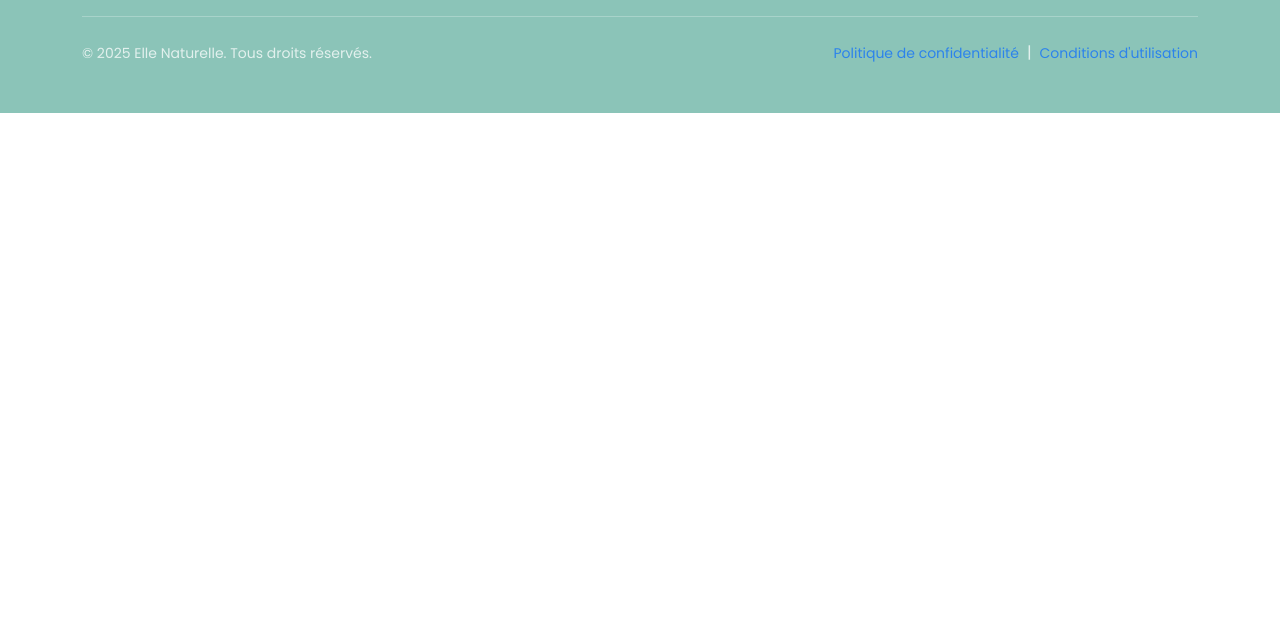
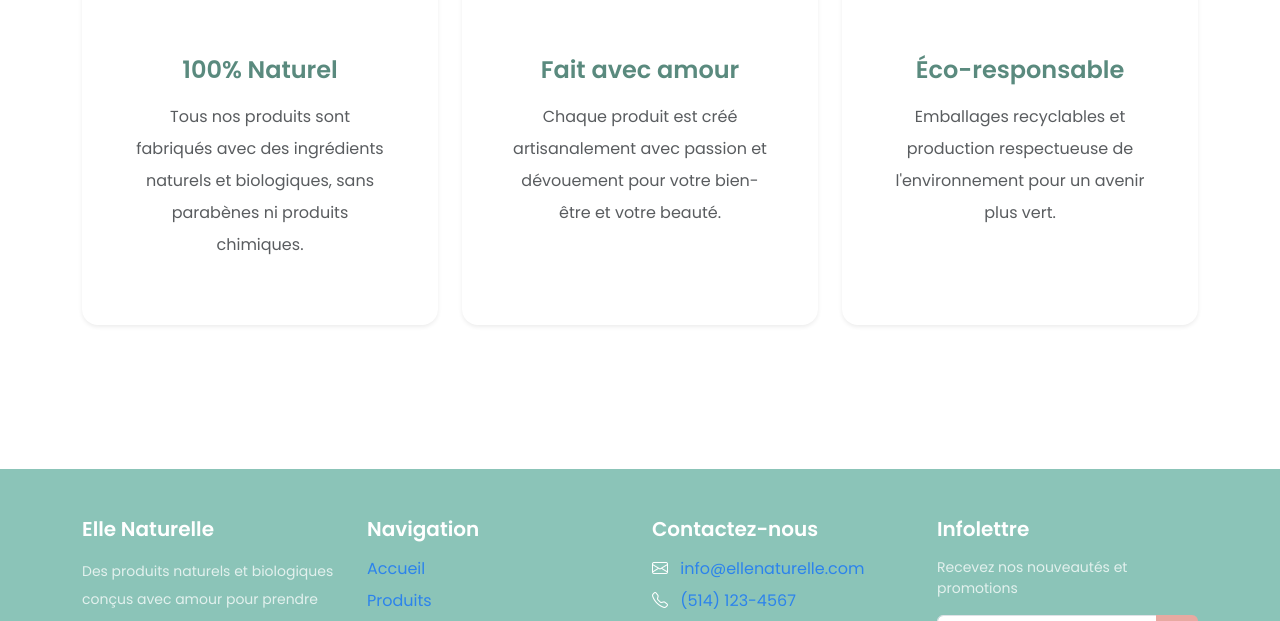
Before and after one commit to ImaneBer/TP3_ImaneBerkoune, a plain HTML site: page index.html in a window 1280 px wide. Shown: the part 1208-1829 px from the top of the page. Before the commit the page ends 1321 px from the top, so only its background shows below. Drawn offline with nearby package versions, Linux system fonts and the light colour scheme; a web font is replaced by a local one.

Commit message:
Ajout section Nos valeurs

```diff
--- a/index.html
+++ b/index.html
@@ -95,6 +95,69 @@
                             <img src="img/produit.png"
                                  alt="Produits naturels Elle Naturelle"
                                  class="img-fluid rounded-4 shadow-lg">
+                        </div>
+                    </div>
+
+                </div>
+            </div>
+        </section>
+
+
+ <!-- SECTION 2: NOS VALEURS -->
+        <section class="values py-5">
+            <div class="container py-5">
+                <h2 class="values__heading text-center mb-2 fw-semibold">Nos valeurs</h2>
+                <p class="text-center fst-italic fs-5 mb-5" style="color: var(--color-coral);">
+                    Ce qui nous rend unique
+                </p>
+
+                <div class="row g-4 mt-4">
+
+                    <!-- Valeur 1 -->
+                    <div class="col-12 col-md-4">
+                        <div class="values__card rounded-4 p-5 text-center h-100 shadow-sm transition">
+                            <div class="values__icon rounded-circle mx-auto mb-4 d-flex align-items-center justify-content-center text-white transition">
+                                <i class="bi bi-flower1"></i>
+                            </div>
+                            <h3 class="fw-semibold fs-4 mb-3" style="color: var(--color-dark-green);">
+                                100% Naturel
+                            </h3>
+                            <p class="text-muted lh-lg">
+                                Tous nos produits sont fabriqués avec des ingrédients naturels et biologiques,
+                                sans parabènes ni produits chimiques.
+                            </p>
+                        </div>
+                    </div>
+
+                    <!-- Valeur 2 -->
+                    <div class="col-12 col-md-4">
+                        <div class="values__card rounded-4 p-5 text-center h-100 shadow-sm transition">
+                            <div class="values__icon rounded-circle mx-auto mb-4 d-flex align-items-center justify-content-center text-white transition">
+                                <i class="bi bi-heart"></i>
+                            </div>
+                            <h3 class="fw-semibold fs-4 mb-3" style="color: var(--color-dark-green);">
+                                Fait avec amour
+                            </h3>
+                            <p class="text-muted lh-lg">
+                                Chaque produit est créé artisanalement avec passion et dévouement
+                                pour votre bien-être et votre beauté.
+                            </p>
+                        </div>
+                    </div>
+
+                    <!-- Valeur 3 -->
+                    <div class="col-12 col-md-4">
+                        <div class="values__card rounded-4 p-5 text-center h-100 shadow-sm transition">
+                            <div class="values__icon rounded-circle mx-auto mb-4 d-flex align-items-center justify-content-center text-white transition">
+                                <i class="bi bi-recycle"></i>
+                            </div>
+                            <h3 class="fw-semibold fs-4 mb-3" style="color: var(--color-dark-green);">
+                                Éco-responsable
+                            </h3>
+                            <p class="text-muted lh-lg">
+                                Emballages recyclables et production respectueuse de l'environnement
+                                pour un avenir plus vert.
+                            </p>
                         </div>
                     </div>
 
```
Also changed, not shown: style/style.css (+8 -0 lines), img/creme hydratante.jpg (added), img/produit.png, img/savon.png (added), img/sérum.png (added).
